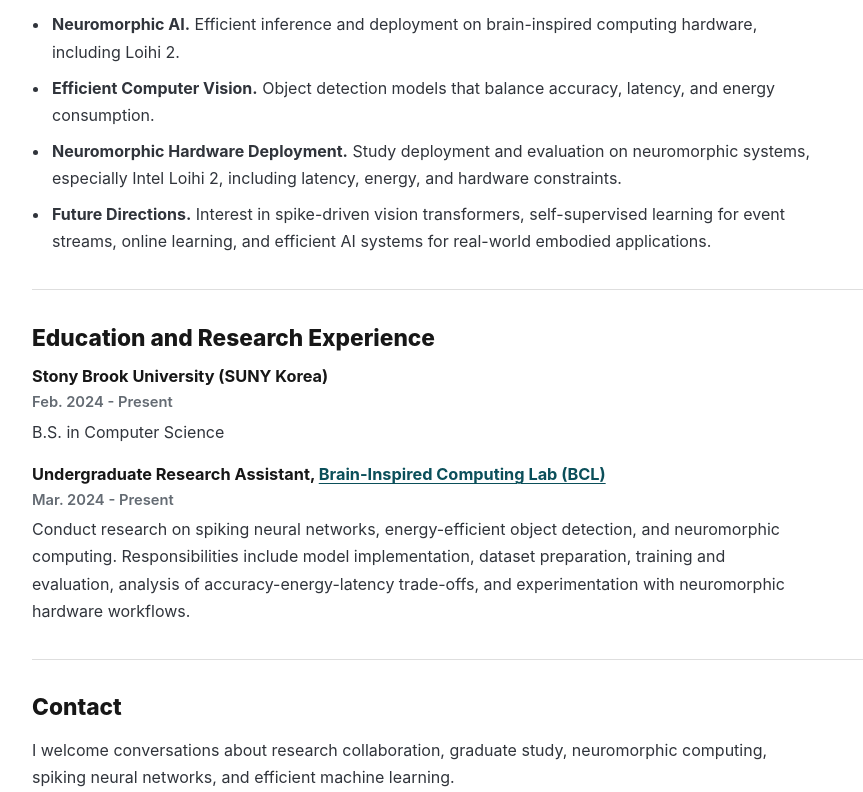
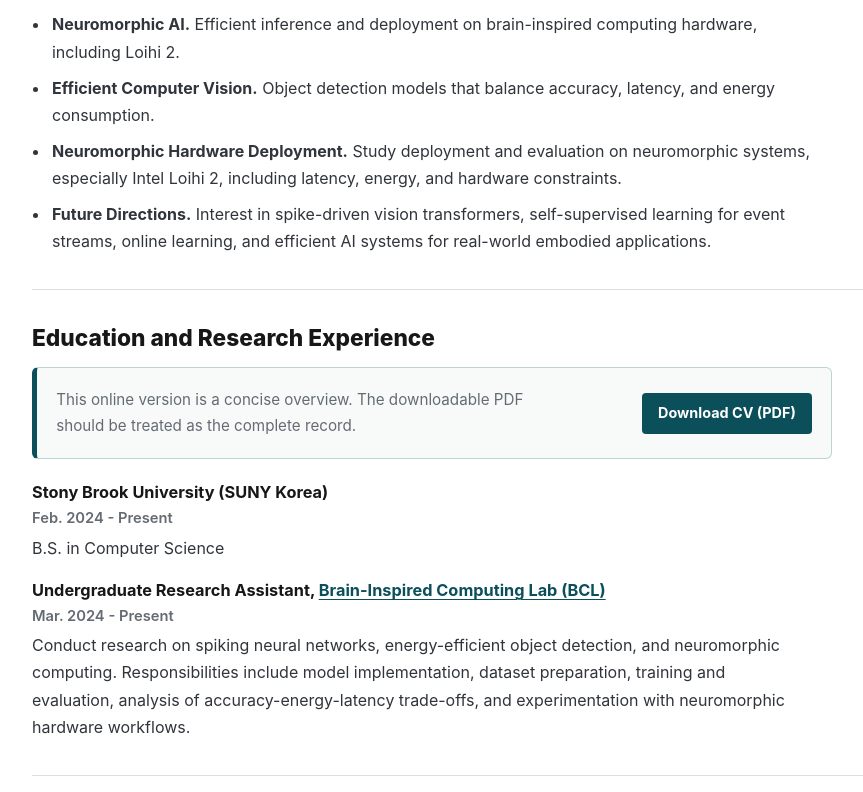
Before and after one commit to kimdongyeong0/kimdongyeong0.github.io, a React (Vite) app: page / in a window 1280 px wide. Shown: the part 2005-2797 px from the top of the page, without its empty margins (158-1021 px from the left). Built offline with nearby package versions, Linux system fonts and the light colour scheme.

Commit message:
feat: add Academic CV PDF and download components

```diff
--- a/src/App.tsx
+++ b/src/App.tsx
@@ -71,6 +71,9 @@ function AvailableLinks({ className = "link-row" }: { className?: string }) {
         </ExternalLink>
       ))}
       <ExternalLink href={cvContent.researchExperience[0].organizationUrl}>Lab</ExternalLink>
+      {profile.cvPdfUrl ? (
+        <ExternalLink href={profile.cvPdfUrl}>CV (PDF)</ExternalLink>
+      ) : null}
     </div>
   );
 }
@@ -251,6 +254,14 @@ function App() {
         </Section>
 
         <Section id="education" title="Education and Research Experience">
+          {profile.cvPdfUrl ? (
+            <div className="cv-download-block">
+              <p className="cv-note">{cvContent.note}</p>
+              <ExternalLink className="cv-download-btn" href={profile.cvPdfUrl}>
+                Download CV (PDF)
+              </ExternalLink>
+            </div>
+          ) : null}
           <div className="timeline">
             {cvContent.education.map((item) => (
               <article className="timeline-row" key={item.institution}>
--- a/src/siteData.ts
+++ b/src/siteData.ts
@@ -50,7 +50,7 @@ export const profile = {
     "Sigma-Delta Neural Networks",
     "Brain-Inspired Computing",
   ],
-  cvPdfUrl: null as string | null,
+  cvPdfUrl: "Dongyeong_Kim_Academic_CV.pdf",
   headshotUrl: "images/profile.jpeg",
 };
 
@@ -154,7 +154,7 @@ export const newsItems = [
 
 export const cvContent = {
   note:
-    "This online version is a concise overview. The downloadable PDF should be treated as the complete record once the current file is supplied.",
+    "This online version is a concise overview. The downloadable PDF should be treated as the complete record.",
   education: [
     {
       institution: "Stony Brook University (SUNY Korea)",
--- a/src/styles.css
+++ b/src/styles.css
@@ -491,3 +491,51 @@ h3 {
     scroll-behavior: auto;
   }
 }
+
+.cv-download-block {
+  background: var(--paper-bg);
+  border: 1px solid var(--paper-rule);
+  border-left: 5px solid var(--accent);
+  border-radius: 6px;
+  padding: 1.2rem;
+  margin-bottom: 1.5rem;
+  display: flex;
+  flex-direction: column;
+  gap: 0.8rem;
+  max-width: 800px;
+}
+
+@media (min-width: 640px) {
+  .cv-download-block {
+    flex-direction: row;
+    align-items: center;
+    justify-content: space-between;
+  }
+}
+
+.cv-note {
+  font-size: 0.95rem;
+  color: var(--muted);
+  max-width: 50ch;
+  margin: 0;
+}
+
+.cv-download-btn {
+  display: inline-flex;
+  align-items: center;
+  justify-content: center;
+  background: var(--accent);
+  color: #fff !important;
+  font-weight: 700;
+  font-size: 0.9rem;
+  padding: 0.5rem 1rem;
+  border-radius: 4px;
+  text-decoration: none;
+  transition: opacity 0.2s ease;
+  white-space: nowrap;
+  width: fit-content;
+}
+
+.cv-download-btn:hover {
+  opacity: 0.9;
+}
```
Also changed, not shown: 1 other file (tests, documents, lock files or other folders).
